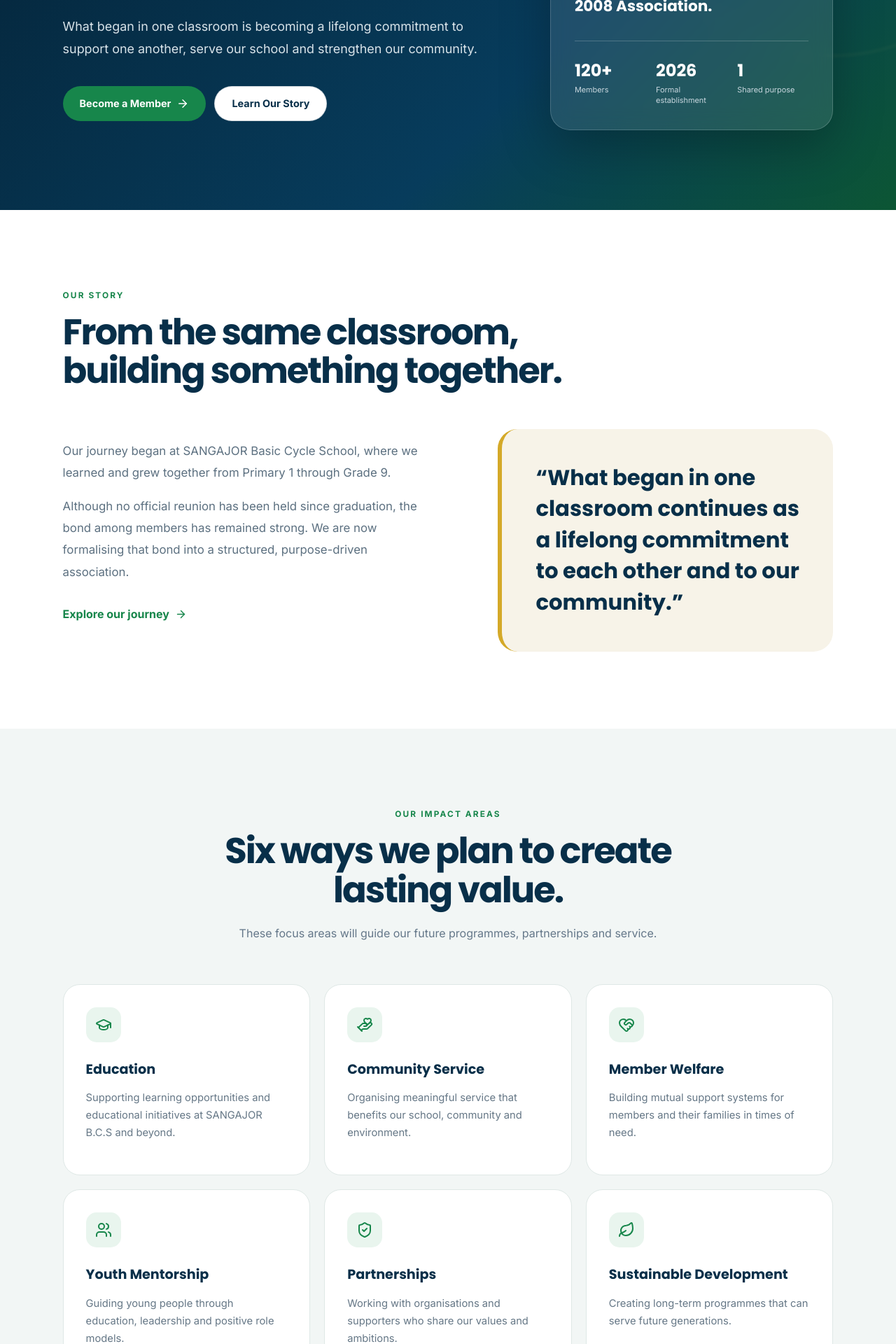
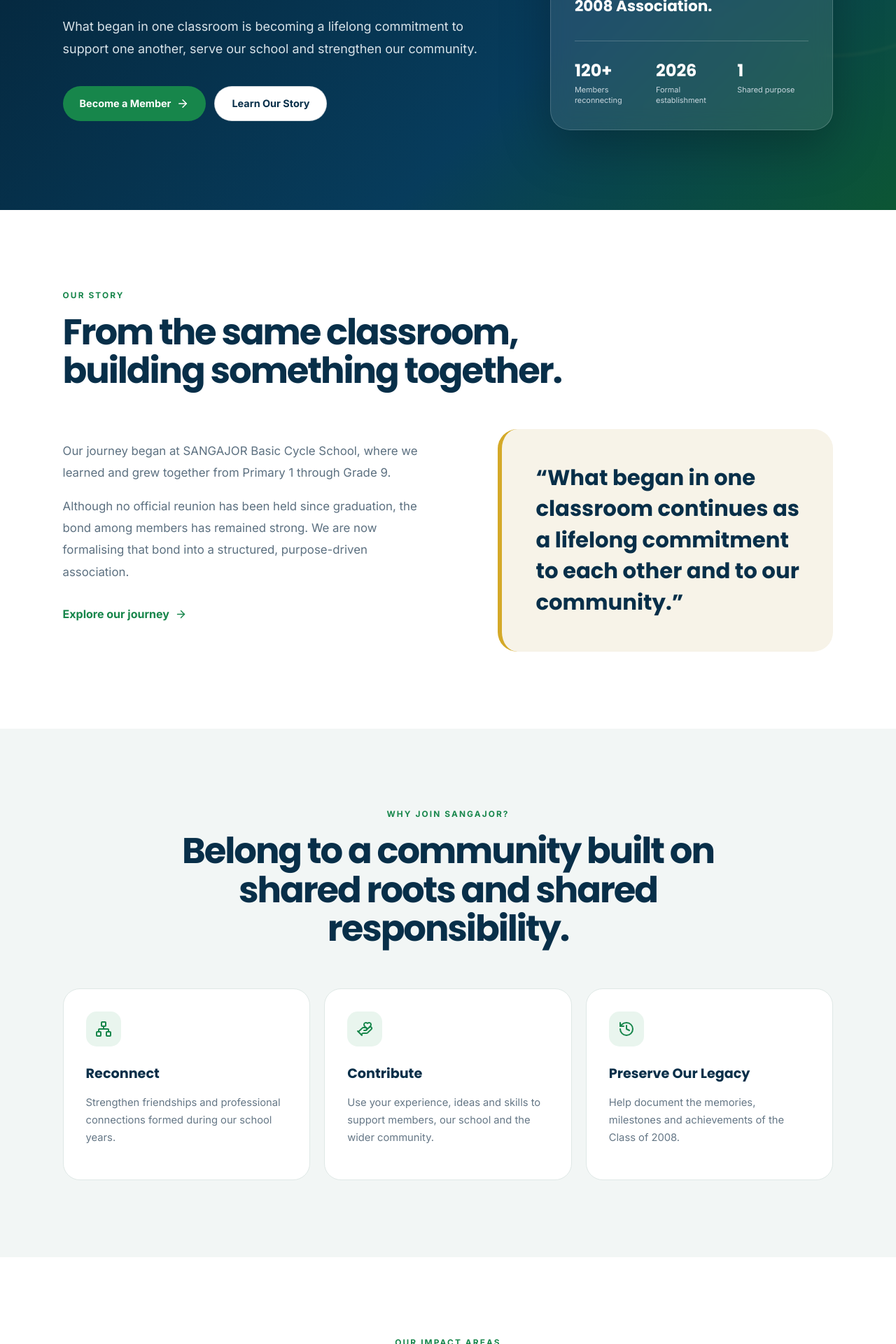
Before and after one commit to B-a93/sangajor-association, a React (Vite) app: page / in a window 1280 px wide. Shown: the part 480-2400 px from the top of the page at 70% size. Built offline with nearby package versions, Linux system fonts and the light colour scheme.

Commit message:
Complete Sprint 1 homepage content and navigation

```diff
--- a/src/App.tsx
+++ b/src/App.tsx
@@ -1,4 +1,19 @@
-import { ArrowRight, BookOpen, CalendarDays, GraduationCap, HandHeart, HeartHandshake, Leaf, Menu, ShieldCheck, Users, X } from 'lucide-react';
+import {
+  ArrowRight,
+  BookOpen,
+  CalendarDays,
+  GraduationCap,
+  HandHeart,
+  HeartHandshake,
+  History,
+  Leaf,
+  Menu,
+  Network,
+  ShieldCheck,
+  Sparkles,
+  Users,
+  X,
+} from 'lucide-react';
 import { useState } from 'react';
 
 const impactAreas = [
@@ -10,18 +25,32 @@ const impactAreas = [
   { icon: Leaf, title: 'Sustainable Development', text: 'Creating long-term programmes that can serve future generations.' },
 ];
 
+const reasonsToJoin = [
+  { icon: Network, title: 'Reconnect', text: 'Strengthen friendships and professional connections formed during our school years.' },
+  { icon: HandHeart, title: 'Contribute', text: 'Use your experience, ideas and skills to support members, our school and the wider community.' },
+  { icon: History, title: 'Preserve Our Legacy', text: 'Help document the memories, milestones and achievements of the Class of 2008.' },
+];
+
 const values = ['Unity', 'Service', 'Education', 'Accountability', 'Community', 'Development'];
 
 export default function App() {
   const [menuOpen, setMenuOpen] = useState(false);
 
-  const navItems = ['About', 'Leadership', 'Membership', 'Impact', 'Updates', 'Our Journey', 'Contact'];
+  const navItems = [
+    { label: 'About', id: 'about' },
+    { label: 'Leadership', id: 'leadership' },
+    { label: 'Membership', id: 'membership' },
+    { label: 'Impact', id: 'impact' },
+    { label: 'Updates', id: 'updates' },
+    { label: 'Our Journey', id: 'our-journey' },
+    { label: 'Contact', id: 'contact' },
+  ];
 
   return (
     <div className="site-shell">
       <header className="site-header">
         <a className="brand" href="#top" aria-label="SANGAJOR home">
-          <div className="brand-mark">S</div>
+          <div className="brand-mark" aria-hidden="true">S</div>
           <div>
             <strong>SANGAJOR</strong>
             <span>B.C.S Class of 2008 Association</span>
@@ -29,17 +58,24 @@ export default function App() {
         </a>
 
         <nav className="desktop-nav" aria-label="Primary navigation">
-          {navItems.map((item) => <a key={item} href={`#${item.toLowerCase().replace(' ', '-')}`}>{item}</a>)}
+          {navItems.map((item) => <a key={item.id} href={`#${item.id}`}>{item.label}</a>)}
           <a className="button button-small" href="#membership">Become a Member</a>
         </nav>
 
-        <button className="menu-button" onClick={() => setMenuOpen(!menuOpen)} aria-label="Toggle navigation">
+        <button
+          className="menu-button"
+          onClick={() => setMenuOpen(!menuOpen)}
+          aria-label="Toggle navigation"
+          aria-expanded={menuOpen}
+        >
           {menuOpen ? <X /> : <Menu />}
         </button>
 
         {menuOpen && (
           <nav className="mobile-nav" aria-label="Mobile navigation">
-            {navItems.map((item) => <a key={item} href={`#${item.toLowerCase().replace(' ', '-')}`} onClick={() => setMenuOpen(false)}>{item}</a>)}
+            {navItems.map((item) => (
+              <a key={item.id} href={`#${item.id}`} onClick={() => setMenuOpen(false)}>{item.label}</a>
+            ))}
             <a className="button" href="#membership" onClick={() => setMenuOpen(false)}>Become a Member</a>
           </nav>
         )}
@@ -50,7 +86,7 @@ export default function App() {
           <div className="hero-glow hero-glow-one" />
           <div className="hero-glow hero-glow-two" />
           <div className="hero-content">
-            <span className="eyebrow">Established in spirit since 2008</span>
+            <span className="eyebrow">The official digital platform of the Class of 2008</span>
             <h1>Together since childhood. <em>United for life.</em></h1>
             <p>What began in one classroom is becoming a lifelong commitment to support one another, serve our school and strengthen our community.</p>
             <div className="hero-actions">
@@ -62,7 +98,7 @@ export default function App() {
             <span>Project Legacy</span>
             <strong>Building the digital future of the SANGAJOR B.C.S Class of 2008 Association.</strong>
             <div className="hero-card-stats">
-              <div><b>120+</b><small>Members</small></div>
+              <div><b>120+</b><small>Members reconnecting</small></div>
               <div><b>2026</b><small>Formal establishment</small></div>
               <div><b>1</b><small>Shared purpose</small></div>
             </div>
@@ -78,17 +114,33 @@ export default function App() {
             <div className="story-copy">
               <p>Our journey began at SANGAJOR Basic Cycle School, where we learned and grew together from Primary 1 through Grade 9.</p>
               <p>Although no official reunion has been held since graduation, the bond among members has remained strong. We are now formalising that bond into a structured, purpose-driven association.</p>
-              <a className="text-link" href="#journey">Explore our journey <ArrowRight size={17} /></a>
+              <a className="text-link" href="#our-journey">Explore our journey <ArrowRight size={17} /></a>
             </div>
             <blockquote>“What began in one classroom continues as a lifelong commitment to each other and to our community.”</blockquote>
           </div>
         </section>
 
-        <section className="section muted-section" id="impact">
+        <section className="section muted-section" id="membership">
+          <div className="section-heading centered">
+            <span className="eyebrow">Why Join SANGAJOR?</span>
+            <h2>Belong to a community built on shared roots and shared responsibility.</h2>
+          </div>
+          <div className="card-grid">
+            {reasonsToJoin.map(({ icon: Icon, title, text }) => (
+              <article className="impact-card" key={title}>
+                <div className="icon-wrap"><Icon size={24} /></div>
+                <h3>{title}</h3>
+                <p>{text}</p>
+              </article>
+            ))}
+          </div>
+        </section>
+
+        <section className="section" id="impact">
           <div className="section-heading centered">
             <span className="eyebrow">Our Impact Areas</span>
             <h2>Six ways we plan to create lasting value.</h2>
-            <p>These focus areas will guide our future programmes, partnerships and service.</p>
+            <p>These focus areas will guide our future programmes, partnerships and service. They are plans for development, not claims of completed projects.</p>
           </div>
           <div className="card-grid">
             {impactAreas.map(({ icon: Icon, title, text }) => (
@@ -108,6 +160,18 @@ export default function App() {
           </div>
           <div className="values-list">
             {values.map((value, index) => <div key={value}><span>0{index + 1}</span><strong>{value}</strong></div>)}
+          </div>
+        </section>
+
+        <section className="section muted-section" id="leadership">
+          <div className="section-heading">
+            <span className="eyebrow">Leadership</span>
+            <h2>Serving with integrity, transparency and shared responsibility.</h2>
+            <p>Our elected officers are helping establish the association’s governance, communication systems and future programmes.</p>
+          </div>
+          <div className="update-grid">
+            <article><ShieldCheck /><span>Executive Committee</span><h3>Leadership information coming soon</h3><p>Names, roles and approved biographies will be published after the association completes its content review.</p></article>
+            <article><Sparkles /><span>Portrait Standard</span><h3>A consistent and professional presentation</h3><p>Executive portraits will use standard sizing, cropping and card design, with optional branded background enhancement later.</p></article>
           </div>
         </section>
 
@@ -135,14 +199,14 @@ export default function App() {
           </div>
         </section>
 
-        <section className="cta-section" id="membership">
+        <section className="cta-section">
           <div>
             <span className="eyebrow light">Get Involved</span>
             <h2>Be part of what we are building together.</h2>
             <p>Register as a member, support our development or partner with us on future initiatives.</p>
           </div>
           <div className="cta-actions">
-            <a className="button button-light" href="mailto:info@sangajor08.org">Join the Association</a>
+            <a className="button button-light" href="https://forms.gle/xdcesGiV6nWmDwPs7" target="_blank" rel="noreferrer">Join the Association</a>
             <a className="button button-outline-light" href="mailto:info@sangajor08.org">Partner With Us</a>
           </div>
         </section>
@@ -151,7 +215,7 @@ export default function App() {
       <footer id="contact">
         <div className="footer-grid">
           <div>
-            <div className="brand footer-brand"><div className="brand-mark">S</div><div><strong>SANGAJOR</strong><span>B.C.S Class of 2008 Association</span></div></div>
+            <div className="brand footer-brand"><div className="brand-mark" aria-hidden="true">S</div><div><strong>SANGAJOR</strong><span>B.C.S Class of 2008 Association</span></div></div>
             <p>Together since childhood. United for life.</p>
           </div>
           <div><h3>Explore</h3><a href="#about">Our Story</a><a href="#impact">Impact Areas</a><a href="#our-journey">Our Journey</a></div>
```
